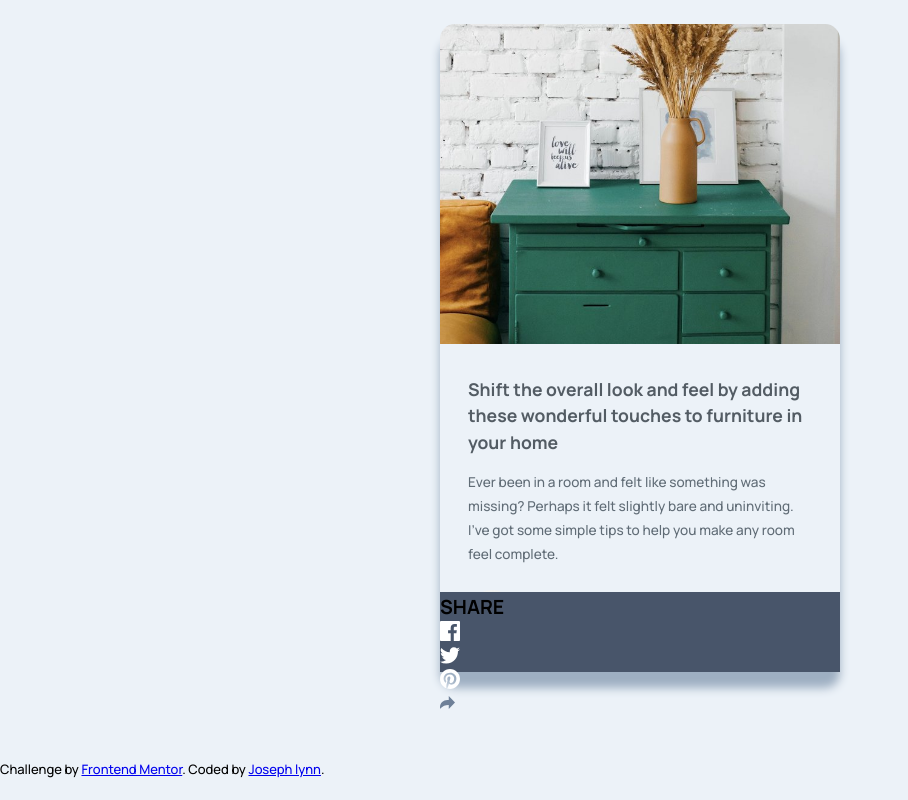
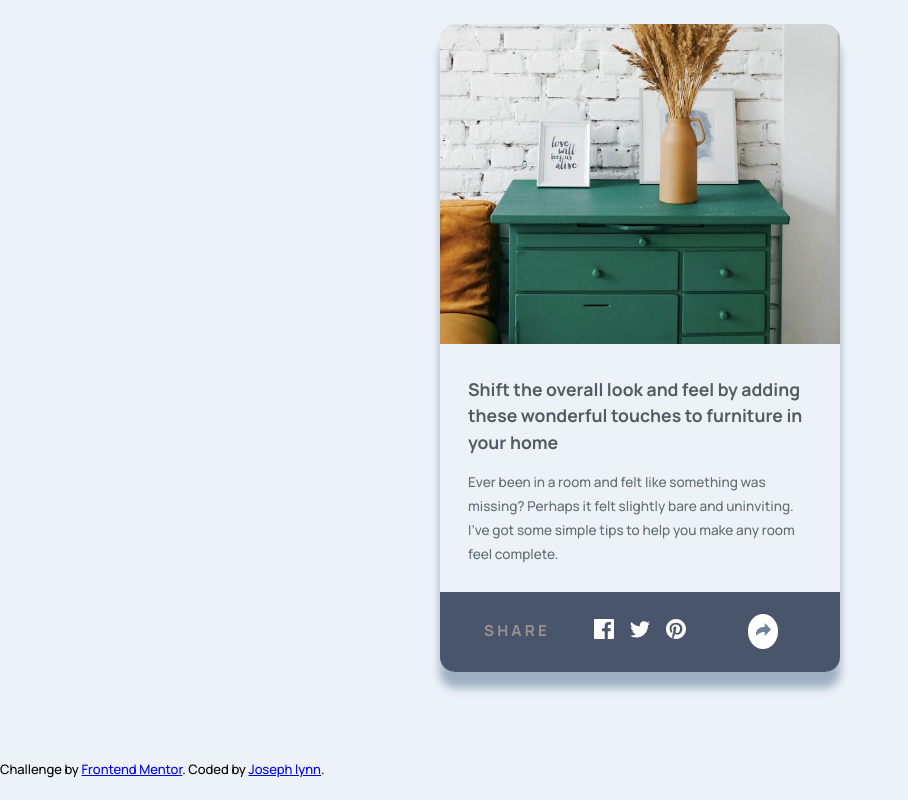
Before and after one commit to Joelynn94/article-preview-component, a website: page index.html in a window 1280 px wide. Both pictures are taken after a click on the picture 750 px from the left and 617 px from the top of the page. Shown: the whole page, without its empty margins (0-908 px from the left). Drawn offline with Linux system fonts and the light colour scheme.

Commit message:
added basic share functionality

```diff
--- a/index.html
+++ b/index.html
@@ -68,17 +68,19 @@
           </div>
           <!-- Article Share -->
           <div id="shareDiv" class="article__share-active">
-            <h2>SHARE</h2>
-            <a href="#">
+            <h2 class="share-text align-item">SHARE</h2>
+            <div class="article__share-icons">
+              <a class="align-item padding-right" href="#">
                 <img src="./images/icon-facebook.svg" alt="Facebook icon" />
               </a>
-            <a href="#">
+              <a class="align-item padding-right" href="#">
                 <img src="./images/icon-twitter.svg" alt="Twitter icon" />
               </a>
-            <a href="">
+              <a class="align-item padding-right" href="#">
                 <img src="./images/icon-pinterest.svg" alt="Pinterest icon" />
               </a>
-            <a href="#">
+            </div>
+            <a class="align-item share-icon" href="#">
               <img
                 id="closeShare"
                 src="./images/icon-share.svg"
--- a/src/main.js
+++ b/src/main.js
@@ -5,3 +5,7 @@ const closeShare = document.getElementById('closeShare');
 shareIcon.addEventListener('click', () => {
   shareArticle.style.display = 'grid';
 });
+
+window.addEventListener('click', (event) => {
+  event.target === closeShare ? (shareArticle.style.display = 'none') : false;
+});
--- a/src/main.scss
+++ b/src/main.scss
@@ -16,6 +16,16 @@ body {
   background-color: $main-background;
   font-family: 'Manrope', sans-serif;
   font-size: 13px;
+}
+
+.align-item {
+  align-self: center;
+}
+
+.share-icon {
+  background-color: white;
+  border-radius: 50%;
+  padding: 0.49rem;
 }
 
 .large-img {
@@ -77,10 +87,27 @@ body {
 
 .article__share-active {
   display: none;
+  grid-template-columns: 2fr 1fr 2fr;
+  align-self: center;
+  justify-items: center;
   background-color: $share-background;
+  border-bottom-left-radius: 15px;
+  border-bottom-right-radius: 15px;
+  color: rgb(153, 147, 147);
   position: absolute;
   bottom: 0;
   left: 0;
   width: 100%;
   height: 5rem;
+
+  .share-text {
+    letter-spacing: 0.2rem;
+    font-size: 0.95rem;
+  }
 }
+
+.article__share-icons {
+  display: grid;
+  grid-template-columns: 1fr 1fr 1fr;
+  column-gap: 1rem;
+}
```
Also changed, not shown: dist/main.css. Lines whose indentation alone changed are shown as unchanged.
